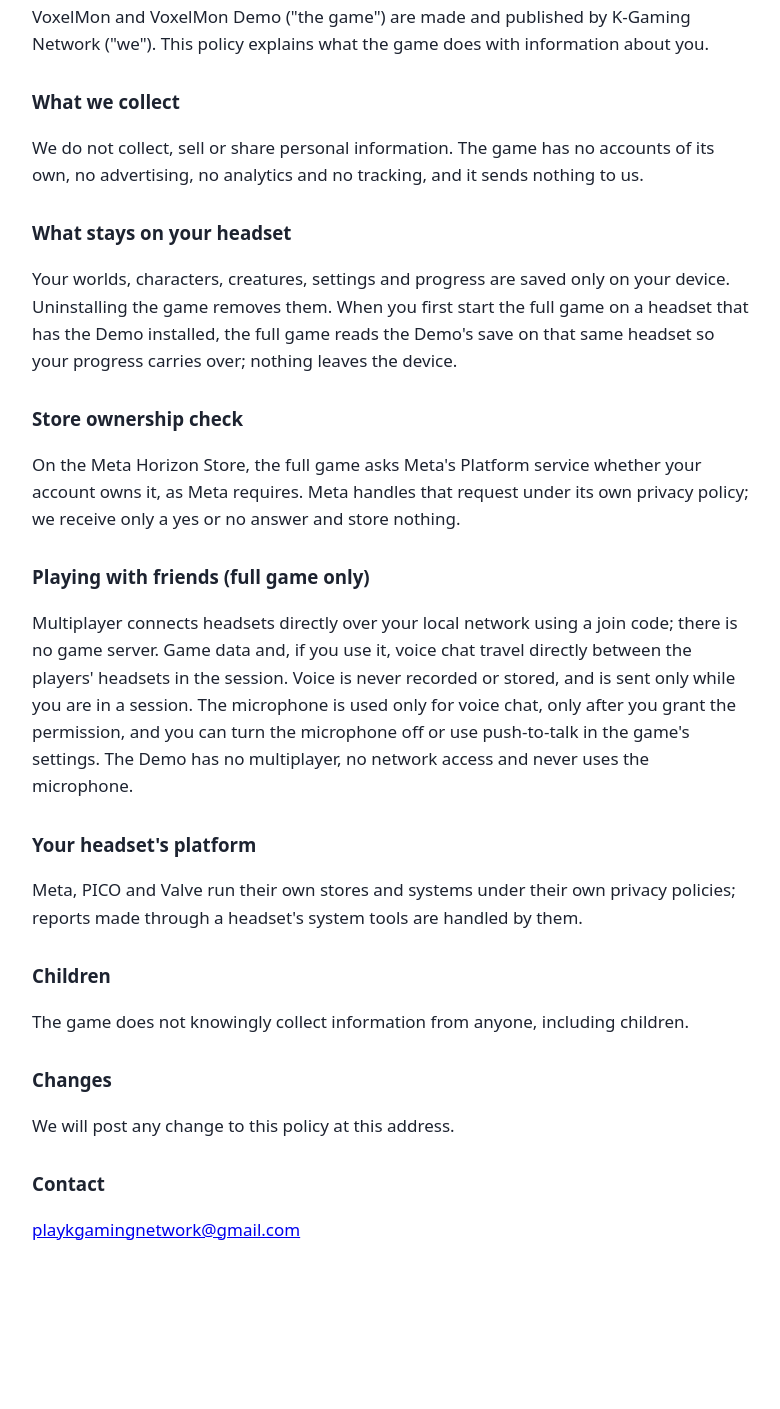
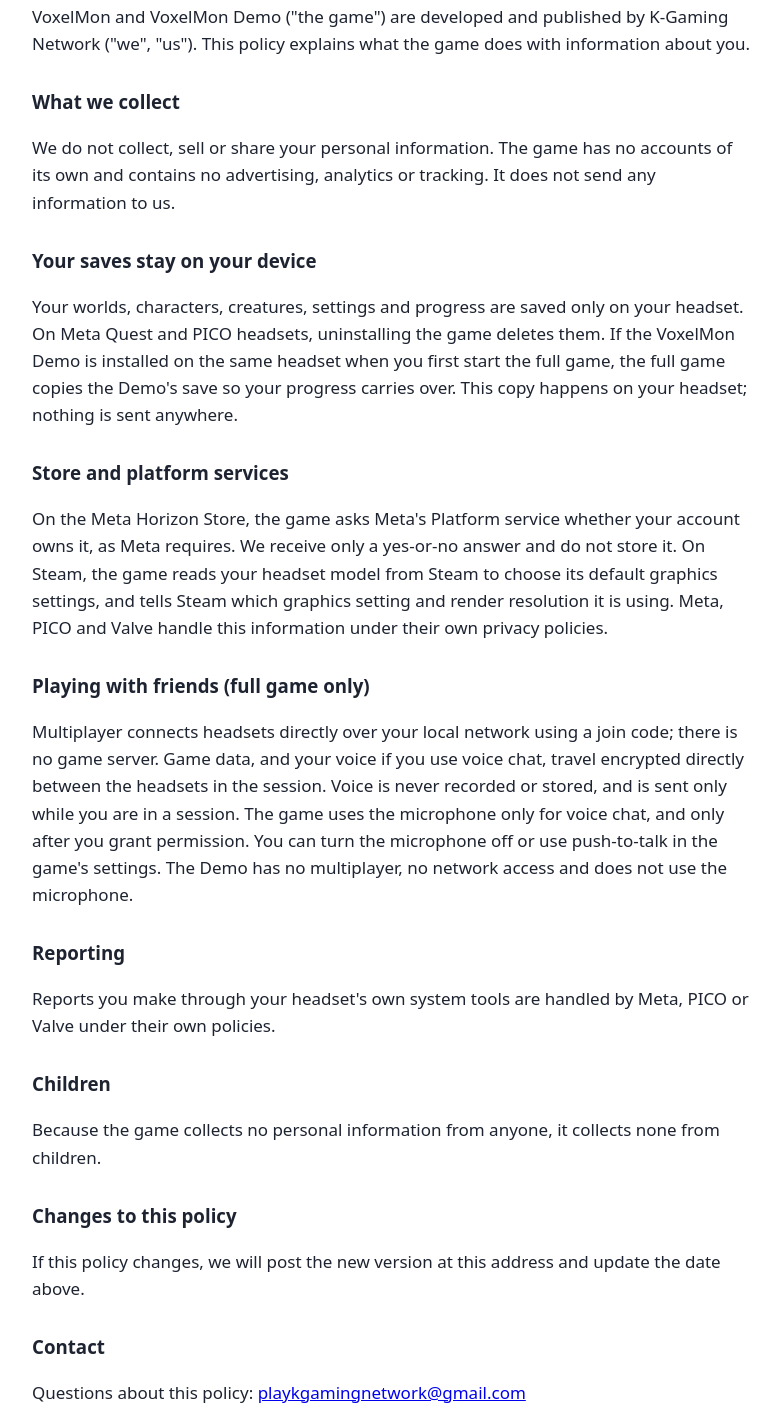
Before and after one commit to Karagra/voxelmon-legal, a plain HTML site: page index.html in a window 1280 px wide. Shown: the part 152-1561 px from the top of the page, without its empty margins (248-1028 px from the left). Before the commit the page ends 1444 px from the top, so only its background shows below. Drawn offline with Linux system fonts and the light colour scheme.

```diff
--- a/index.html
+++ b/index.html
@@ -15,30 +15,30 @@
 <h1>VoxelMon and VoxelMon Demo — Privacy Policy</h1>
 <p class="updated">Last updated: November 22, 2026</p>
 
-<p>VoxelMon and VoxelMon Demo ("the game") are made and published by K-Gaming Network ("we"). This policy explains what the game does with information about you.</p>
+<p>VoxelMon and VoxelMon Demo ("the game") are developed and published by K-Gaming Network ("we", "us"). This policy explains what the game does with information about you.</p>
 
 <h2>What we collect</h2>
-<p>We do not collect, sell or share personal information. The game has no accounts of its own, no advertising, no analytics and no tracking, and it sends nothing to us.</p>
+<p>We do not collect, sell or share your personal information. The game has no accounts of its own and contains no advertising, analytics or tracking. It does not send any information to us.</p>
 
-<h2>What stays on your headset</h2>
-<p>Your worlds, characters, creatures, settings and progress are saved only on your device. Uninstalling the game removes them. When you first start the full game on a headset that has the Demo installed, the full game reads the Demo's save on that same headset so your progress carries over; nothing leaves the device.</p>
+<h2>Your saves stay on your device</h2>
+<p>Your worlds, characters, creatures, settings and progress are saved only on your headset. On Meta Quest and PICO headsets, uninstalling the game deletes them. If the VoxelMon Demo is installed on the same headset when you first start the full game, the full game copies the Demo's save so your progress carries over. This copy happens on your headset; nothing is sent anywhere.</p>
 
-<h2>Store ownership check</h2>
-<p>On the Meta Horizon Store, the full game asks Meta's Platform service whether your account owns it, as Meta requires. Meta handles that request under its own privacy policy; we receive only a yes or no answer and store nothing.</p>
+<h2>Store and platform services</h2>
+<p>On the Meta Horizon Store, the game asks Meta's Platform service whether your account owns it, as Meta requires. We receive only a yes-or-no answer and do not store it. On Steam, the game reads your headset model from Steam to choose its default graphics settings, and tells Steam which graphics setting and render resolution it is using. Meta, PICO and Valve handle this information under their own privacy policies.</p>
 
 <h2>Playing with friends (full game only)</h2>
-<p>Multiplayer connects headsets directly over your local network using a join code; there is no game server. Game data and, if you use it, voice chat travel directly between the players' headsets in the session. Voice is never recorded or stored, and is sent only while you are in a session. The microphone is used only for voice chat, only after you grant the permission, and you can turn the microphone off or use push-to-talk in the game's settings. The Demo has no multiplayer, no network access and never uses the microphone.</p>
+<p>Multiplayer connects headsets directly over your local network using a join code; there is no game server. Game data, and your voice if you use voice chat, travel encrypted directly between the headsets in the session. Voice is never recorded or stored, and is sent only while you are in a session. The game uses the microphone only for voice chat, and only after you grant permission. You can turn the microphone off or use push-to-talk in the game's settings. The Demo has no multiplayer, no network access and does not use the microphone.</p>
 
-<h2>Your headset's platform</h2>
-<p>Meta, PICO and Valve run their own stores and systems under their own privacy policies; reports made through a headset's system tools are handled by them.</p>
+<h2>Reporting</h2>
+<p>Reports you make through your headset's own system tools are handled by Meta, PICO or Valve under their own policies.</p>
 
 <h2>Children</h2>
-<p>The game does not knowingly collect information from anyone, including children.</p>
+<p>Because the game collects no personal information from anyone, it collects none from children.</p>
 
-<h2>Changes</h2>
-<p>We will post any change to this policy at this address.</p>
+<h2>Changes to this policy</h2>
+<p>If this policy changes, we will post the new version at this address and update the date above.</p>
 
 <h2>Contact</h2>
-<p><a href="mailto:playkgamingnetwork@gmail.com">playkgamingnetwork@gmail.com</a></p>
+<p>Questions about this policy: <a href="mailto:playkgamingnetwork@gmail.com">playkgamingnetwork@gmail.com</a></p>
 </body>
 </html>
```
Also changed, not shown: privacy-policy.html (+13 -13 lines).
